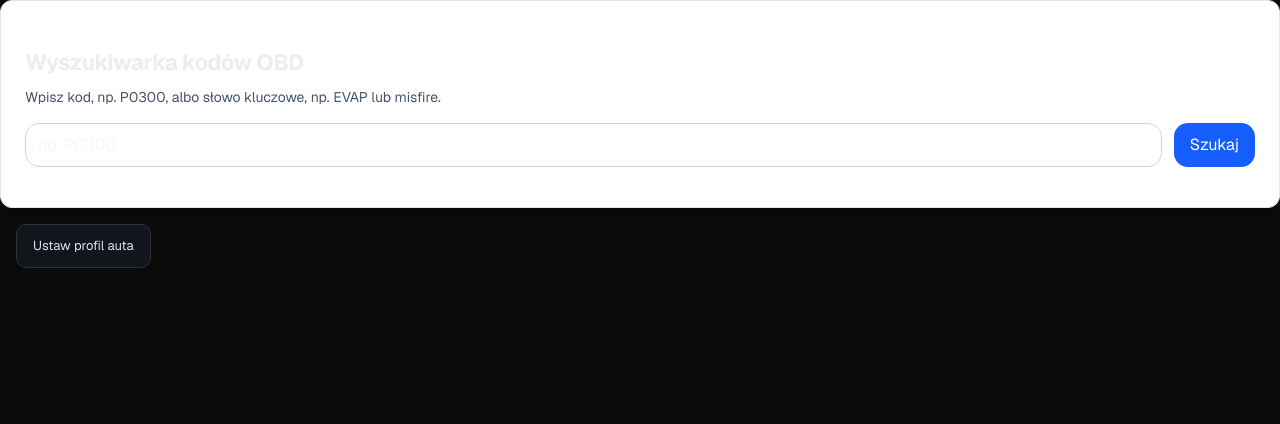
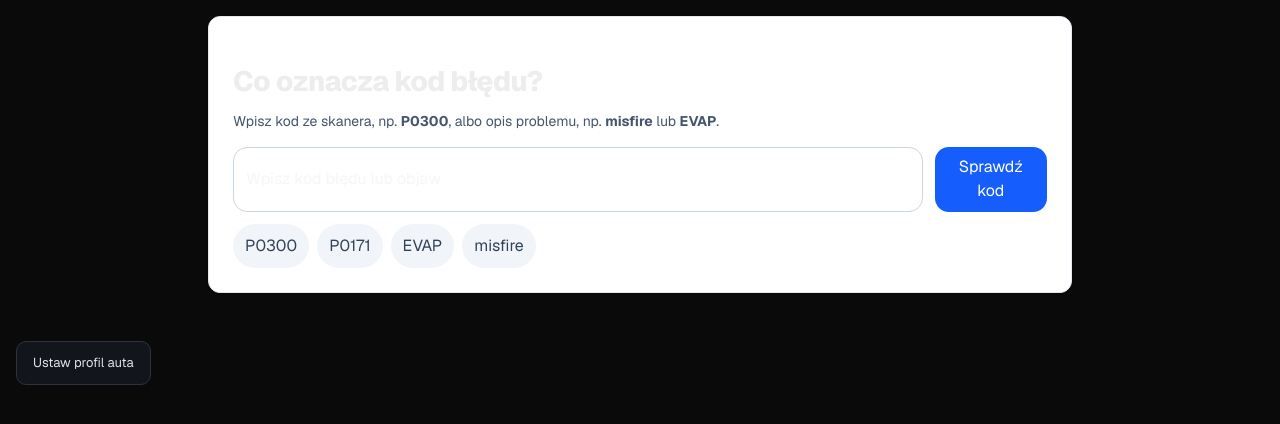
Before and after one commit to tsrc4mm9gg-netizen/gmt400-app, a Next.js app: page /narzedzia/diagnostyka in a window 1280 px wide. Shown: the top 424 px of the page. Built offline with nearby package versions, Linux system fonts and the light colour scheme.

Commit message:
Improve Polish OBD diagnostics page

```diff
--- a/src/app/api/status/route.ts
+++ b/src/app/api/status/route.ts
@@ -14,7 +14,7 @@ export async function GET() {
  return NextResponse.json({
  status: 'ok',
  service: 'GMT400 Knowledge API',
- version: '1.4.0',
+ version: '1.5.0',
  data: {
  rpoRecords: RPO_CATALOG.length,
  uniqueRpoCodes: rpoCodes.size,
@@ -25,6 +25,7 @@ export async function GET() {
  diagnosticCodes: DIAGNOSTIC_CODES.length
  },
  pages: {
+ tools: '/narzedzia',
  rpo: '/narzedzia/rpo',
  calculators: '/narzedzia/kalkulatory',
  diagnostics: '/narzedzia/diagnostyka'
--- a/src/app/narzedzia/diagnostyka/page.tsx
+++ b/src/app/narzedzia/diagnostyka/page.tsx
@@ -1,17 +1,21 @@
 'use client';
 import { useState } from 'react';
+
+const EXAMPLES = ['P0300', 'P0171', 'EVAP', 'misfire'];
 
 export default function Diagnostics() {
  const [query, setQuery] = useState('');
  const [results, setResults] = useState<any[]>([]);
  const [error, setError] = useState('');
  const [loading, setLoading] = useState(false);
+ const [searched, setSearched] = useState(false);
 
  async function search(event: React.FormEvent) {
  event.preventDefault();
  setLoading(true);
  setError('');
  setResults([]);
+ setSearched(true);
  try {
  const response = await fetch(`/api/diagnostics?q=${encodeURIComponent(query)}`);
  const data = await response.json();
@@ -24,49 +28,83 @@ export default function Diagnostics() {
  }
  }
 
+ const severityLabel: Record<string, string> = {
+ information: 'Informacja',
+ moderate: 'Umiarkowana pilność',
+ high: 'Wysoka pilność'
+ };
+
+ const severityStyle: Record<string, string> = {
+ information: 'bg-blue-100 text-blue-800',
+ moderate: 'bg-amber-100 text-amber-800',
+ high: 'bg-red-100 text-red-800'
+ };
+
  return (
+ <main className="mx-auto max-w-4xl space-y-4 p-4">
  <section className="rounded-xl border border-slate-200 bg-white p-5 shadow-sm">
- <h2 className="text-xl font-semibold text-slate-900">Wyszukiwarka kodów OBD</h2>
- <p className="mt-1 text-sm text-slate-600">Wpisz kod, np. P0300, albo słowo kluczowe, np. EVAP lub misfire.</p>
+ <h1 className="text-2xl font-semibold text-slate-900">Co oznacza kod błędu?</h1>
+ <p className="mt-1 text-sm text-slate-600">Wpisz kod ze skanera, np. <strong>P0300</strong>, albo opis problemu, np. <strong>misfire</strong> lub <strong>EVAP</strong>.</p>
 
  <form onSubmit={search} className="mt-4 flex flex-col gap-3 sm:flex-row">
  <input
  value={query}
  onChange={event => setQuery(event.target.value)}
- placeholder="np. P0300"
+ placeholder="Wpisz kod błędu lub objaw"
  className="w-full rounded-lg border border-slate-300 px-3 py-2"
  />
  <button type="submit" disabled={loading} className="rounded-lg bg-blue-600 px-4 py-2 font-medium text-white hover:bg-blue-700 disabled:opacity-50">
- {loading ? 'Szukam…' : 'Szukaj'}
+ {loading ? 'Szukam…' : 'Sprawdź kod'}
  </button>
  </form>
 
+ <div className="mt-3 flex flex-wrap gap-2">
+ {EXAMPLES.map(example => (
+ <button key={example} type="button" onClick={() => setQuery(example)} className="rounded-full bg-slate-100 px-3 py-1 text-xs text-slate-700 hover:bg-slate-200">
+ {example}
+ </button>
+ ))}
+ </div>
+
  {error && <p className="mt-3 rounded bg-red-50 p-3 text-sm text-red-700">{error}</p>}
+ {searched && !loading && results.length === 0 && !error && (
+ <p className="mt-3 rounded bg-slate-100 p-3 text-sm text-slate-700">Nie znaleziono kodu. Sprawdź pisownię albo wyszukaj objaw, np. „misfire”.</p>
+ )}
+ </section>
 
- <div className="mt-4 space-y-4">
+ <div className="space-y-4">
  {results.map(item => (
- <article key={item.code} className="rounded-lg border border-slate-200 p-4">
+ <article key={item.code} className="rounded-xl border border-slate-200 bg-white p-5 shadow-sm">
  <header className="flex flex-wrap items-center gap-2">
  <span className="rounded bg-slate-900 px-2 py-1 text-xs font-semibold text-white">{item.code}</span>
- <span className="text-sm font-semibold text-slate-900">{item.title}</span>
- <span className="rounded bg-amber-100 px-2 py-0.5 text-xs text-amber-800">{item.severity}</span>
+ <span className="text-base font-semibold text-slate-900">{item.title}</span>
+ <span className={`rounded px-2 py-0.5 text-xs ${severityStyle[item.severity] ?? 'bg-slate-100 text-slate-700'}`}>
+ {severityLabel[item.severity] ?? item.severity}
+ </span>
  </header>
- <p className="mt-2 text-sm text-slate-700">{item.description}</p>
 
- <h3 className="mt-3 text-xs font-semibold uppercase tracking-wide text-slate-500">Możliwe przyczyny</h3>
- <ul className="mt-1 list-disc pl-5 text-sm text-slate-700">
+ <p className="mt-3 text-sm text-slate-700">{item.description}</p>
+
+ <div className="mt-4 grid gap-4 sm:grid-cols-2">
+ <div>
+ <h2 className="text-xs font-semibold uppercase tracking-wide text-slate-500">Możliwe przyczyny</h2>
+ <ul className="mt-2 list-disc space-y-1 pl-5 text-sm text-slate-700">
  {item.commonCauses.map((cause: string) => <li key={cause}>{cause}</li>)}
  </ul>
+ </div>
 
- <h3 className="mt-3 text-xs font-semibold uppercase tracking-wide text-slate-500">Pierwsze sprawdzenia</h3>
- <ul className="mt-1 list-disc pl-5 text-sm text-slate-700">
+ <div>
+ <h2 className="text-xs font-semibold uppercase tracking-wide text-slate-500">Co sprawdzić najpierw</h2>
+ <ul className="mt-2 list-disc space-y-1 pl-5 text-sm text-slate-700">
  {item.firstChecks.map((check: string) => <li key={check}>{check}</li>)}
  </ul>
+ </div>
+ </div>
 
- <p className="mt-3 text-xs text-slate-500">{item.notes}</p>
+ <p className="mt-4 rounded-lg bg-slate-50 p-3 text-xs text-slate-600">{item.notes}</p>
  </article>
  ))}
  </div>
- </section>
+ </main>
  );
 }
```
